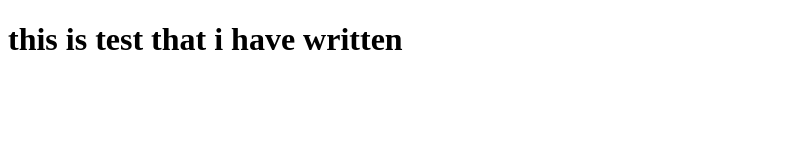
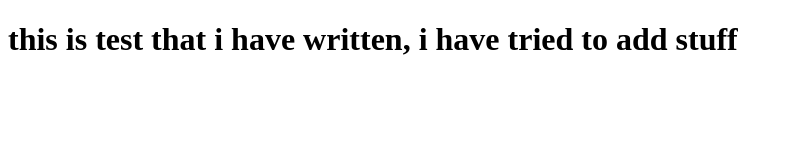
Before and after one commit to kitsondesign/coursera-test, a plain HTML site: page site/index.html in a window 1280 px wide. Shown: the whole page, without its empty margins (0-793 px from the left). Drawn offline with Linux system fonts and the light colour scheme.

Commit message:
small change to text

```diff
--- a/site/index.html
+++ b/site/index.html
@@ -6,6 +6,6 @@
 	<title>HELLO COURSERA ON GIT</title>
 </head>
 <body>
-<h1>this is test that i have written</h1>
+<h1>this is test that i have written, i have tried to add stuff </h1>
 </body>
 </html>
```
